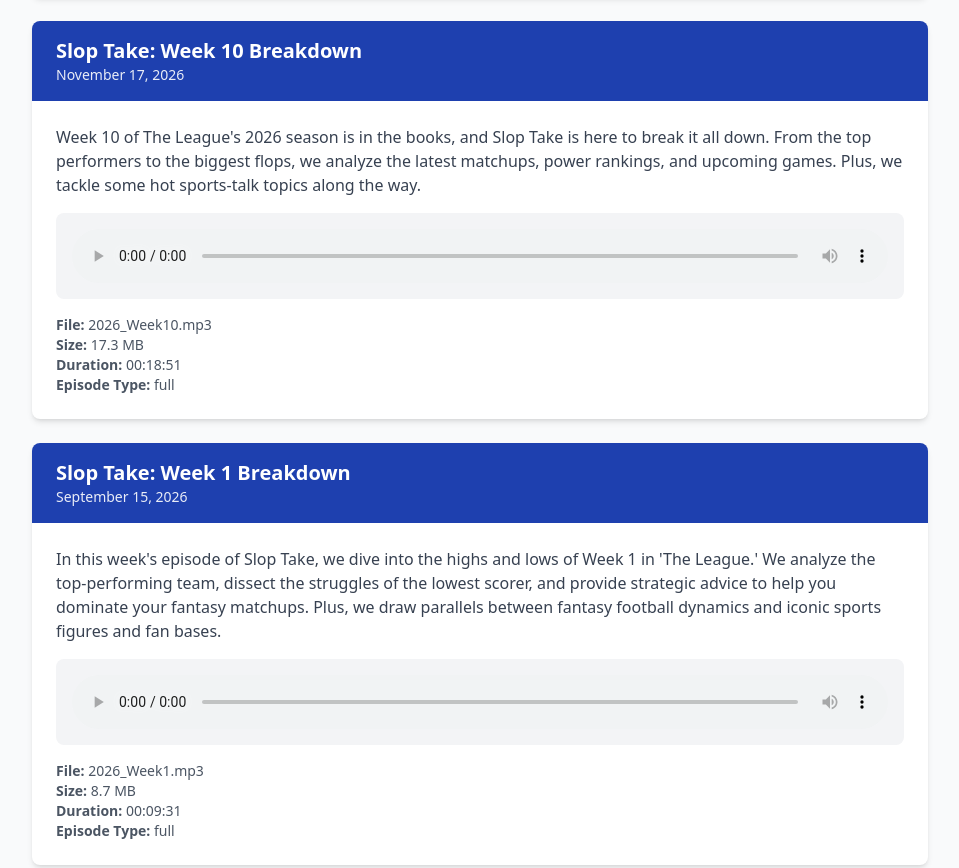
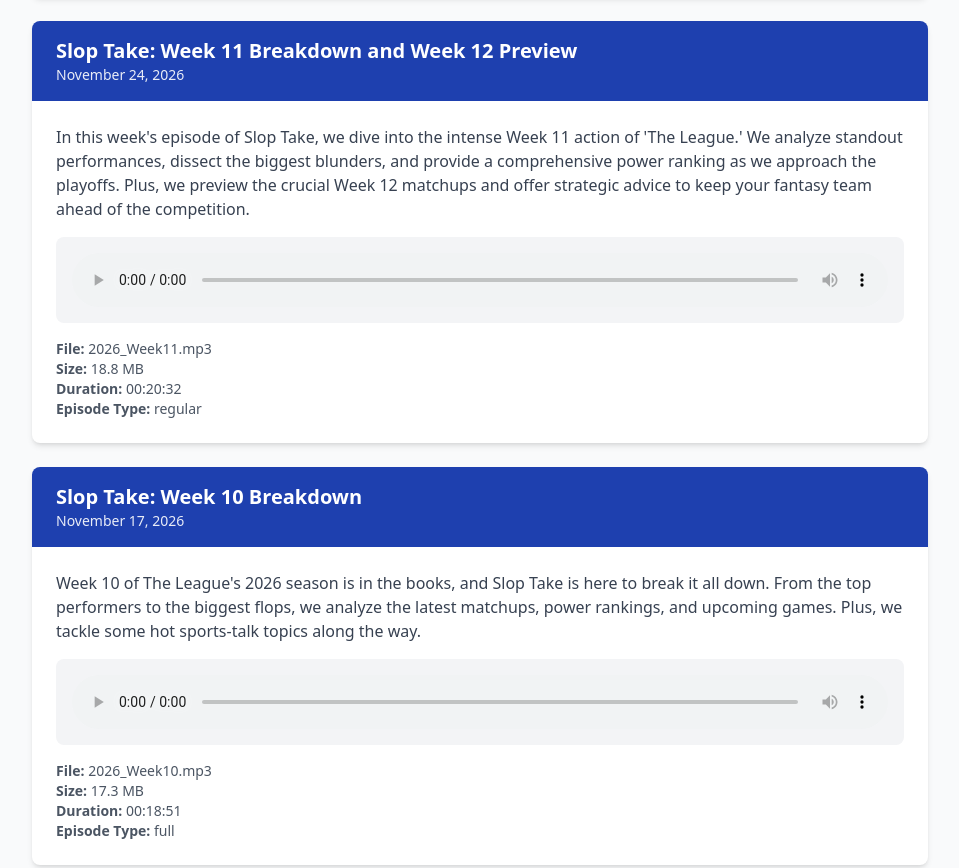
Before and after one commit to jfkonecn/espn-ff-importer, a plain HTML site: page static/podcasts.html in a window 1280 px wide. Shown: the part 4099-4967 px from the top of the page, without its empty margins (160-1119 px from the left). Drawn offline with nearby package versions, Linux system fonts and the light colour scheme.

Commit message:
Update podcast page [skip ci]

```diff
--- a/static/podcasts.html
+++ b/static/podcasts.html
@@ -308,6 +308,36 @@
 
           <div class="bg-white rounded-lg shadow-md overflow-hidden">
             <div class="bg-fantasy-blue text-white px-6 py-4">
+              <h2 class="text-xl font-semibold">Slop Take: Week 11 Breakdown and Week 12 Preview</h2>
+
+              <p class="text-sm opacity-90">November 24, 2026</p>
+
+            </div>
+            <div class="p-6">
+
+              <p class="text-gray-700 mb-4">In this week&#39;s episode of Slop Take, we dive into the intense Week 11 action of &#39;The League.&#39; We analyze standout performances, dissect the biggest blunders, and provide a comprehensive power ranking as we approach the playoffs. Plus, we preview the crucial Week 12 matchups and offer strategic advice to keep your fantasy team ahead of the competition.</p>
+
+              <div class="bg-gray-100 rounded-lg p-4">
+                <audio controls class="w-full">
+                  <source src="assets/podcasts/2026_Week11.mp3" type="audio/mpeg" />
+                  Your browser does not support the audio element.
+                </audio>
+              </div>
+              <div class="mt-4 text-sm text-gray-600">
+                <p><strong>File:</strong> 2026_Week11.mp3</p>
+
+                <p><strong>Size:</strong> 18.8 MB</p>
+
+
+                <p><strong>Duration:</strong> 00:20:32</p>
+
+                <p><strong>Episode Type:</strong> regular</p>
+              </div>
+            </div>
+          </div>
+
+          <div class="bg-white rounded-lg shadow-md overflow-hidden">
+            <div class="bg-fantasy-blue text-white px-6 py-4">
               <h2 class="text-xl font-semibold">Slop Take: Week 10 Breakdown</h2>
 
               <p class="text-sm opacity-90">November 17, 2026</p>
@@ -551,7 +581,7 @@
       </div>
 
       <footer class="text-center mt-12 text-gray-500">
-        <p>Generated on November 17, 2026 at 6:19 PM</p>
+        <p>Generated on November 24, 2026 at 8:05 PM</p>
       </footer>
     </div>
   </body>
```
